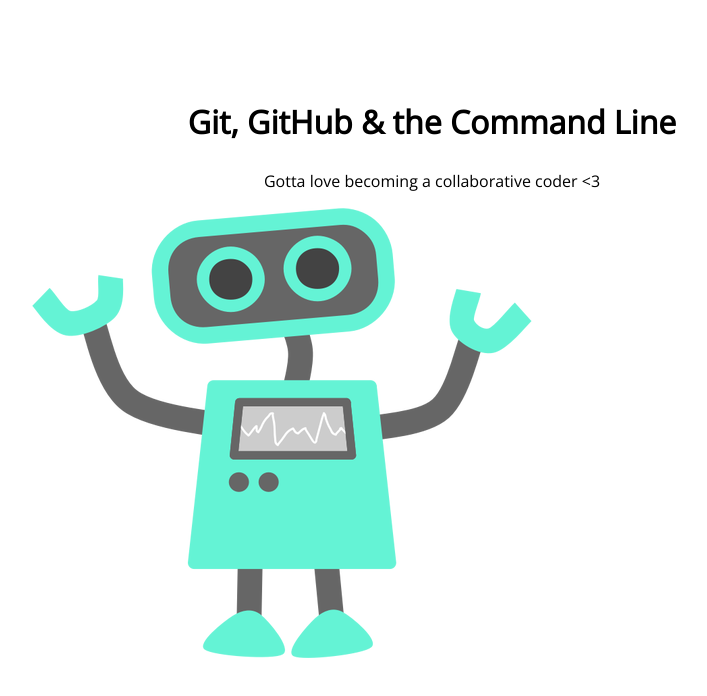
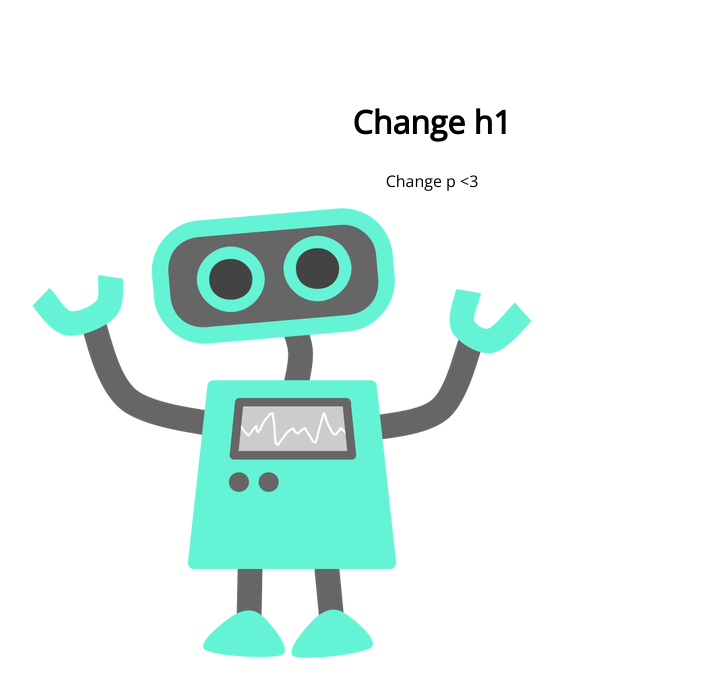
Before and after one commit to kellyburg/105-project, a plain HTML site: page index.html in a window 1280 px wide. Shown: the whole page, without its empty margins (208-915 px from the left). Drawn offline with nearby package versions, Linux system fonts and the light colour scheme.

Commit message:
modified h1 and p

```diff
--- a/index.html
+++ b/index.html
@@ -8,8 +8,8 @@
 </head>
 <body>
 	<section>
-		<h1>Git, GitHub & the Command Line</h1>
-		<p>Gotta love becoming a collaborative coder <3</p>
+		<h1>Change h1</h1>
+		<p>Change p <3</p>
 		<img src="img/happy-blue-robot.png">
 	</section>
 </body>
```
